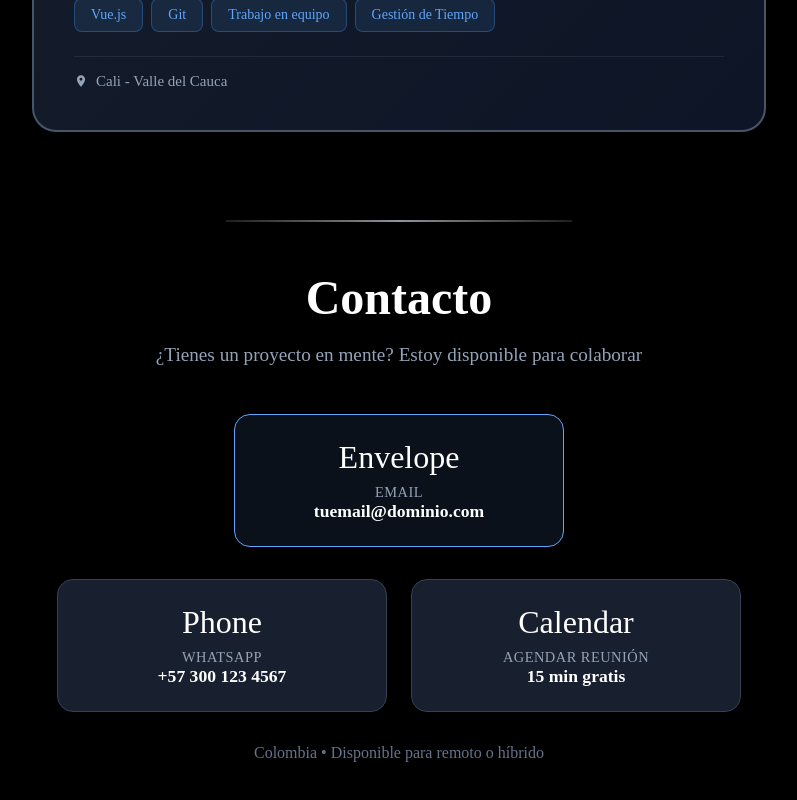
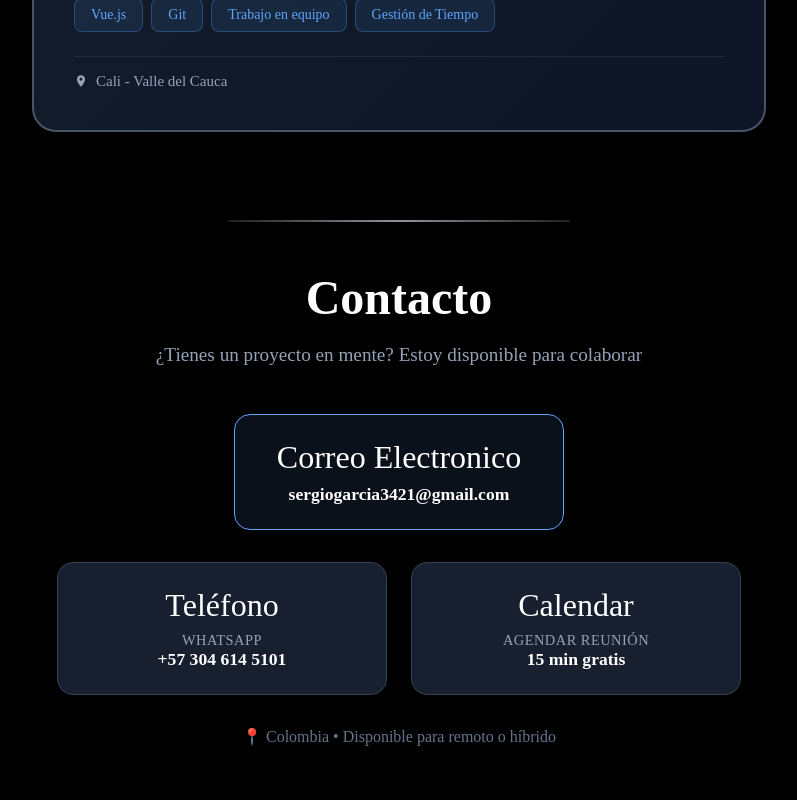
Before and after one commit to SergioAndresG/PORTAFOLIO-DEV, a Vue app in the folder portafolio/: page /#/ in a window 1280 px wide. Shown: the part 6018-6818 px from the top of the page, without its empty margins (241-1038 px from the left). Built offline with nearby package versions, Linux system fonts and the light colour scheme.

Commit message:
feat(ContactMe.vue): Descarga del curriculum, completada

```diff
--- a/portafolio/src/components/ContactMe.vue
+++ b/portafolio/src/components/ContactMe.vue
@@ -60,21 +60,18 @@ onUnmounted(() => {
         </p>
     </div>
 
-  <!-- FILA 1: EMAIL (PRINCIPAL) -->
   <div class="contact-grid">
     <a href="mailto:tuemail@dominio.com" class="contact-card primary">
-      <div class="icon">Envelope</div>
-      <div class="label">Email</div>
-      <div class="value">tuemail@dominio.com</div>
+      <div class="icon">Correo Electronico</div>
+      <div class="value">sergiogarcia3421@gmail.com</div>
     </a>
   </div>
 
-  <!-- FILA 2: WHATSAPP + CALENDLY (OPCIONAL) -->
   <div class="contact-grid secondary">
     <a href="https://wa.me/573001234567" target="_blank" class="contact-card">
-      <div class="icon">Phone</div>
+      <div class="icon">Teléfono</div>
       <div class="label">WhatsApp</div>
-      <div class="value">+57 300 123 4567</div>
+      <div class="value">+57 304 614 5101</div>
     </a>
     <a href="https://calendly.com/tu-perfil" target="_blank" class="contact-card">
       <div class="icon">Calendar</div>
@@ -85,7 +82,7 @@ onUnmounted(() => {
 
   <!-- FILA 3: UBICACIÓN + DISPONIBILIDAD -->
   <div class="footer-note">
-    <p>Colombia • Disponible para remoto o híbrido</p>
+    <p> 📍 Colombia • Disponible para remoto o híbrido</p>
   </div>
 </section>
 </template>
@@ -111,19 +108,16 @@ onUnmounted(() => {
   padding: 5rem 2rem;
   text-align: center;
 }
-
 .contact-section h2 {
   font-size: 3rem;
   color: white;
   margin-bottom: 0.5rem;
 }
-
 .subtitle {
   color: #94a3b8;
   font-size: 1.2rem;
   margin-bottom: 3rem;
 }
-
 .contact-grid {
   display: flex;
   justify-content: center;
@@ -131,7 +125,6 @@ onUnmounted(() => {
   margin-bottom: 2rem;
   flex-wrap: wrap;
 }
-
 .contact-card {
   background: rgba(30, 41, 59, 0.8);
   border: 1.5px solid #334155;
@@ -143,36 +136,30 @@ onUnmounted(() => {
   transition: all 0.3s ease;
   backdrop-filter: blur(8px);
 }
-
 .contact-card.primary {
   border-color: #60a5fa;
   background: rgba(96, 165, 250, 0.1);
 }
-
 .contact-card:hover {
   transform: translateY(-8px);
   box-shadow: 0 15px 30px rgba(96, 165, 250, 0.3);
   border-color: #60a5fa;
 }
-
 .contact-card .icon {
   font-size: 2rem;
   margin-bottom: 0.5rem;
 }
-
 .contact-card .label {
   font-size: 0.9rem;
   color: #94a3b8;
   text-transform: uppercase;
   letter-spacing: 0.5px;
 }
-
 .contact-card .value {
   font-size: 1.1rem;
   font-weight: 600;
   color: white;
 }
-
 .footer-note {
   color: #64748b;
   font-size: 1rem;
```
